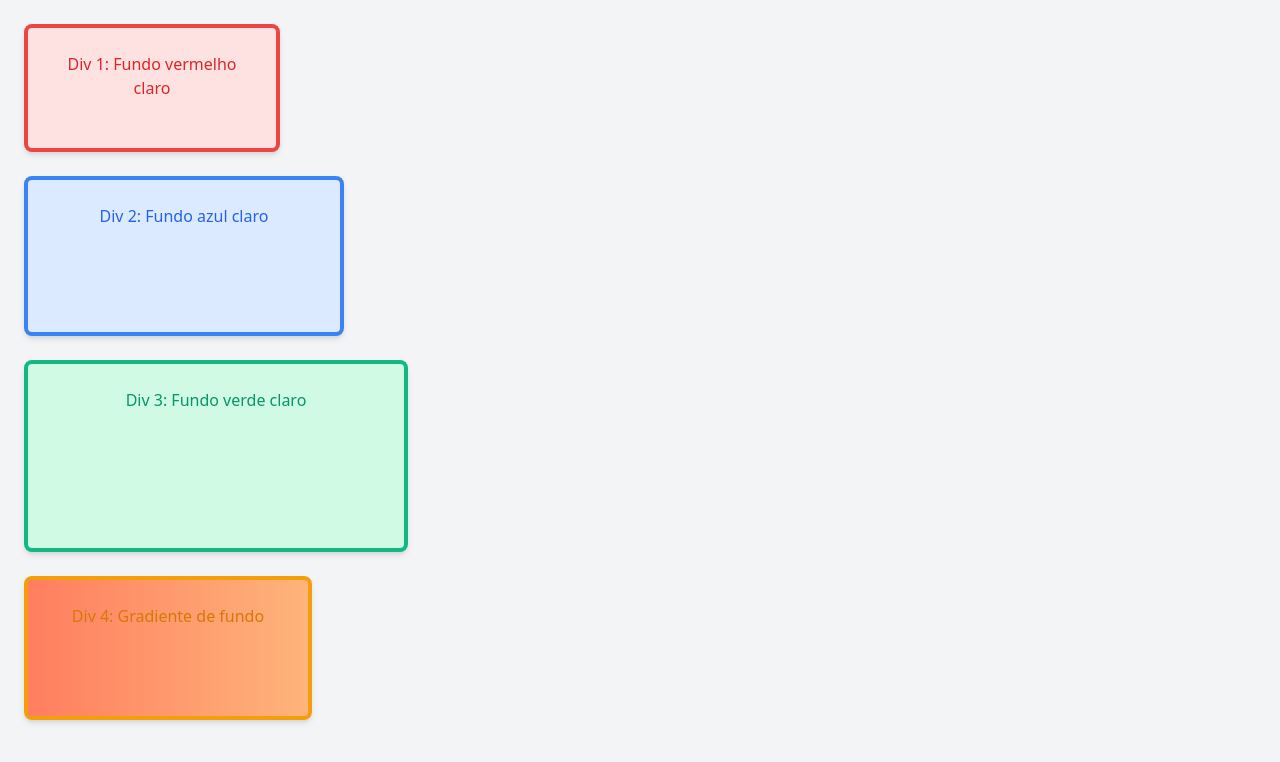
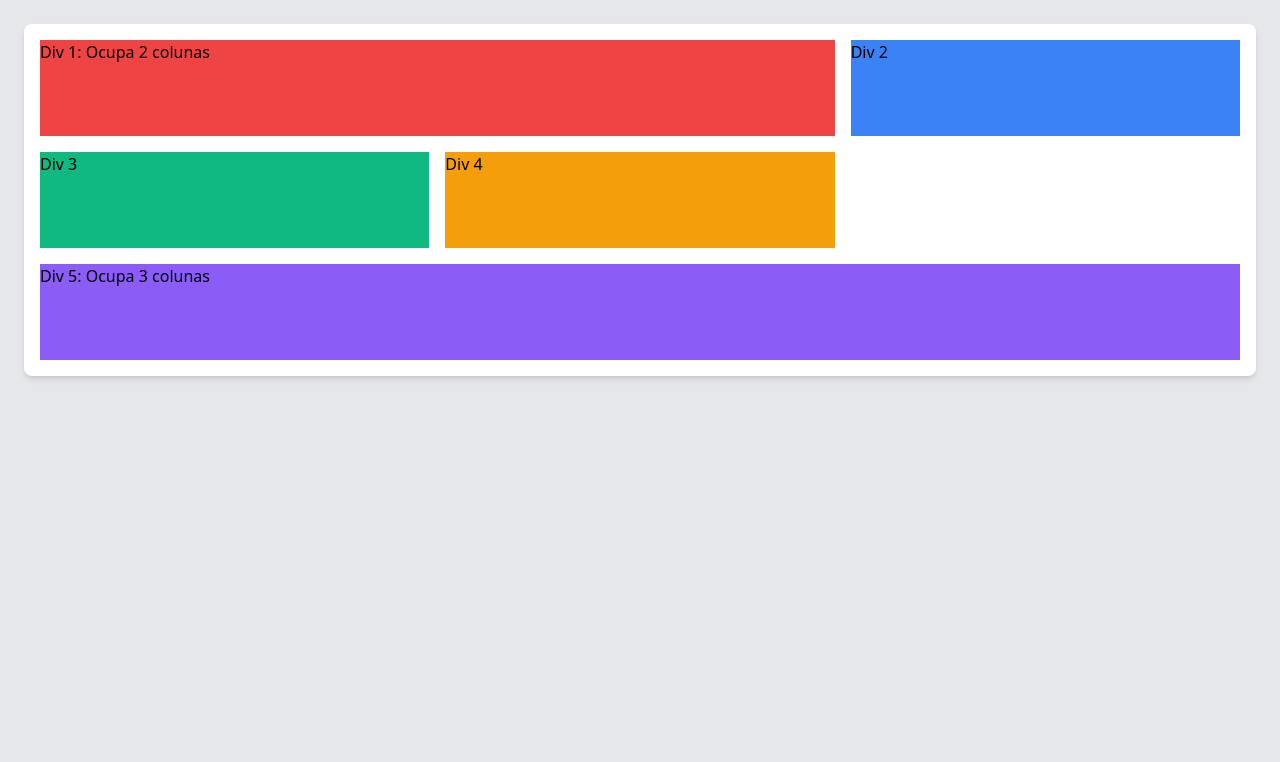
Before and after one commit to fernandasales27/Atv-Web-Tailwind, a website: page index.html in a window 1280 px wide. Drawn offline with nearby package versions, Linux system fonts and the light colour scheme.

Commit message:
atv tailwind grid

```diff
--- a/index.html
+++ b/index.html
@@ -3,27 +3,26 @@
 <head>
     <meta charset="UTF-8">
     <meta name="viewport" content="width=device-width, initial-scale=1.0">
-    <title>Página com Backgrounds e Tamanhos Diferentes</title>
+    <title>Layout com Grid e Tailwind CSS</title>
     <link href="https://cdn.jsdelivr.net/npm/tailwindcss@2.2.19/dist/tailwind.min.css" rel="stylesheet">
-    <style>
-        /* Gradiente de fundo para a div com gradiente */
-        .bg-gradient {
-            background: linear-gradient(to right, #ff7e5f, #feb47b); /* Exemplo de gradiente */
-        }
-    </style>
 </head>
-<body class="p-6 bg-gray-100">
-    <div class="mb-6 p-6 w-64 h-32 border-4 border-red-500 bg-red-100 text-red-600 text-center rounded-lg shadow-md">
-        Div 1: Fundo vermelho claro
-    </div>
-    <div class="mb-6 p-6 w-80 h-40 border-4 border-blue-500 bg-blue-100 text-blue-600 text-center rounded-lg shadow-md">
-        Div 2: Fundo azul claro
-    </div>
-    <div class="mb-6 p-6 w-96 h-48 border-4 border-green-500 bg-green-100 text-green-600 text-center rounded-lg shadow-md">
-        Div 3: Fundo verde claro
-    </div>
-    <div class="p-6 w-72 h-36 border-4 border-yellow-500 bg-gradient text-yellow-600 text-center rounded-lg shadow-md">
-        Div 4: Gradiente de fundo
+<body class="p-6 bg-gray-200">
+    <div class="grid grid-cols-3 gap-4 p-4 bg-white rounded-lg shadow-md">
+        <div class="bg-red-500 h-24 col-span-2">
+            Div 1: Ocupa 2 colunas
+        </div>
+        <div class="bg-blue-500 h-24">
+            Div 2
+        </div>
+        <div class="bg-green-500 h-24">
+            Div 3
+        </div>
+        <div class="bg-yellow-500 h-24">
+            Div 4
+        </div>
+        <div class="bg-purple-500 h-24 col-span-3">
+            Div 5: Ocupa 3 colunas
+        </div>
     </div>
 </body>
 </html>
```
